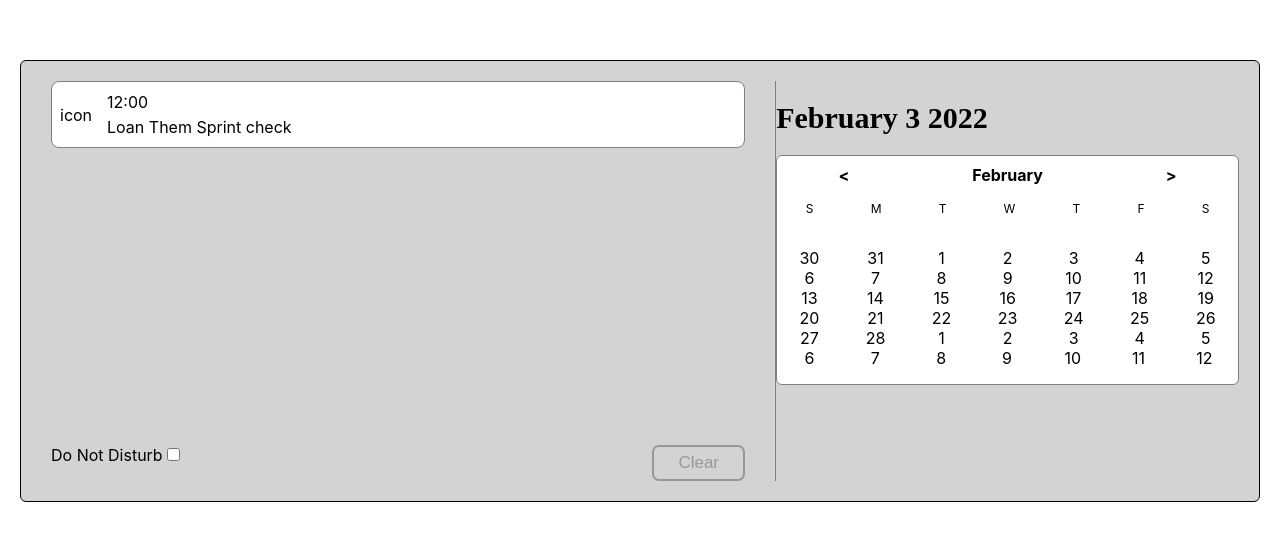
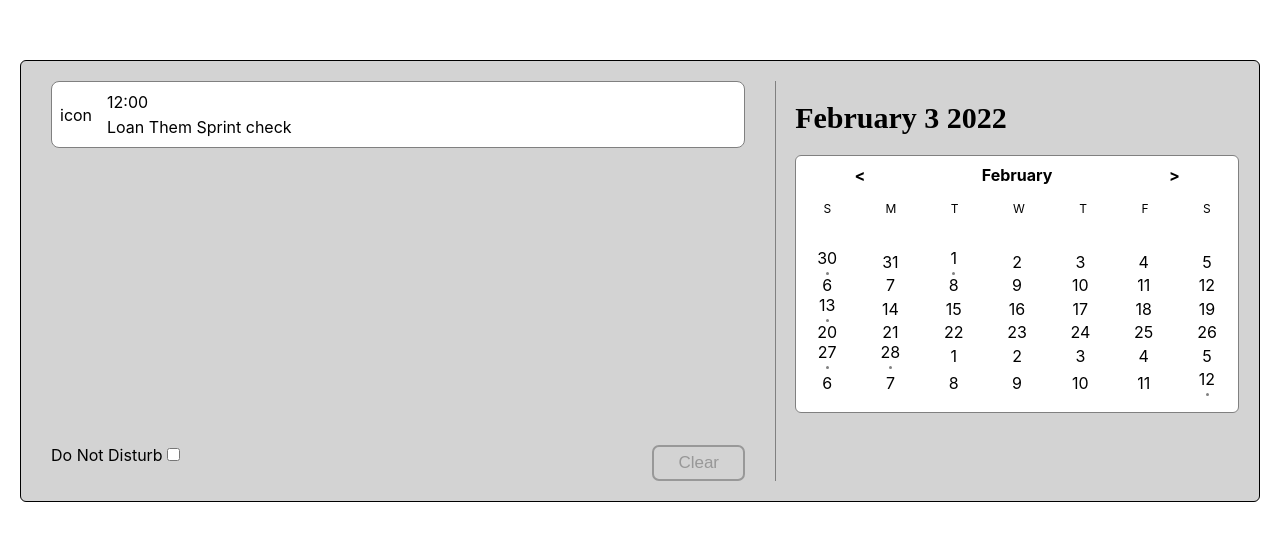
Before and after one commit to hosseiniHamid/react-learning, a React (Create React App) app: page / in a window 1280 px wide. Shown: the part 140-680 px from the top of the page. Built offline with nearby package versions, Linux system fonts and the light colour scheme.

Commit message:
event dot

```diff
--- a/src/App.css
+++ b/src/App.css
@@ -1,7 +1,7 @@
-.container{
+.container {
     margin: 200px 20px 0 20px;
     padding: 20px;
-    border:solid 1px black;
+    border: solid 1px black;
     background-color: lightgray;
     border-radius: 6px;
     display: flex;
@@ -10,7 +10,7 @@
     min-height: 400px;
 }
 
-.left-side{
+.left-side {
     padding: 0 30px 0 10px;
     border-right: 1px solid gray;
     width: 60%;
@@ -19,74 +19,80 @@
     justify-content: space-between;
 }
 
-.notification-wrapper{
+.notification-wrapper {
     display: flex;
     flex-direction: column;
 }
-.notification-item{
-    border:1px solid gray;
+
+.notification-item {
+    border: 1px solid gray;
     padding: 10px 8px;
     border-radius: 8px;
     background-color: white;
     margin-bottom: 10px;
-    display:flex;
+    display: flex;
     align-items: center;
 }
-.footer--btn{
+
+.footer--btn {
     display: flex;
     width: 93px;
     height: 36px;
     border-radius: 7px;
-    border: 2px solid ;
+    border: 2px solid;
     flex-direction: row;
     align-items: stretch;
     background-color: transparent;
 }
 
 input[value="Clear"] {
-text-align: center;
-display: flex;
-font-size: 17px;
-justify-content: center;
+    text-align: center;
+    display: flex;
+    font-size: 17px;
+    justify-content: center;
 }
 
 
-.notification__description-box{
+.notification__description-box {
     display: flex;
     flex-direction: column;
     margin-left: 15px;
     justify-content: space-between;
     min-height: 45px;
 }
-.footer{
+
+.footer {
     display: flex;
     flex-direction: row;
-    align-content: flex-start ;
+    align-content: flex-start;
     justify-content: space-between;
 }
 
-.right-side{
+.right-side {
     background-color: lightgray;
     width: 40%;
 }
 
-.right-side--header{
+.right-side--header {
     font-size: 30px;
     font-family: "Times New Roman", Times, serif;
+    margin-left: 19px;
     color: black;
 }
-.calendar{
+
+.calendar {
     display: flex;
     flex-direction: column;
     background-color: white;
     border-radius: 6px;
-    /*padding: 100px 10px 125px 50px;*/
-    justify-content: space-between;
+    margin-left: 19px;
+    justify-content: space-around;
+    align-content: space-around;
     border: 1px solid gray;
-    flex-wrap:wrap;
+    /*flex-wrap:wrap;*/
 }
 
-.calendar--header__week-day{
+.calendar--header__week-day {
     list-style-type: none;
     display: flex;
     flex-direction: row;
@@ -95,16 +101,16 @@ justify-content: center;
     background-color: white;
 }
 
-.calendar__header__week-day--day{
+.calendar__header__week-day--day {
     list-style-type: none;
     display: flex;
-    flex-direction: row;
+    flex-direction: column;
     padding: 0;
     font-size: 12px;
     justify-content: space-between;
 }
 
-.calendar__header__month{
+.calendar__header__month {
     display: flex;
     flex-direction: row;
     justify-content: space-around;
@@ -112,32 +118,48 @@ justify-content: center;
 
 }
 
-.calendar__header__month--title{
+.calendar__header__month--title {
     display: flex;
     flex-direction: row;
     justify-content: space-around;
     color: black;
 }
 
-.calendar__days{
+.calendar__days {
     display: flex;
     flex-direction: row;
     justify-content: space-between;
-    flex-wrap:wrap;
+    flex-wrap: wrap;
     padding: 0;
     list-style-type: none;
 }
 
-.calendar__header__month--right-arrow{
+.calendar__header__month--right-arrow {
 
 }
 
-calendar__header__month--left-arrow{
+calendar__header__month--left-arrow {
 }
 
-.calendar__days__day{
+.calendar__days__day {
     display: flex;
-    flex-direction: row;
+    flex-direction: column;
     justify-content: space-evenly;
     width: 14%;
+    align-items: center;
+
 }
+
+.calendar__days__day--event {
+    background-color: gray;
+    border-radius: 45px;
+    width: 3px;
+    height: 3px;
+    margin-top: 4px;
+}
+
+.disabled {
+    pointer-events: none;
+    opacity: 0.6;
+    list-style-type: none;
+}
--- a/src/App.js
+++ b/src/App.js
@@ -16,9 +16,13 @@ class App extends React.Component {
         const calendar_array = [];
         let flag = true;
         for (let day = 30; day !== 13 || flag; day++) {
-            calendar_array.push(day);
+            calendar_array.push({
+                label: day,
+                event: !!Math.floor(Math.floor(Math.random() * 100) / 80),
+                disable: (day > 28 || !flag)
+            });
             if (day === 31 || day === 28) {
-                flag =! (day === 28);
+                flag = !(day === 28);
                 day = 0;
             }
         }
@@ -74,10 +78,13 @@ class App extends React.Component {
                                 </ul>
                             </div>
                             <ul className="calendar__days">
-                                {this.days().map((day) => (
-                                    <li className="calendar__days__day">{day}</li>
+                                {this.days().map((item) => (
+                                    <li className="calendar__days__day">{item.label}
+                                        {item.flag ? <span className="disabled"></span> : false}
+                                        {item.event ?
+                                            <span className="calendar__days__day--event"/> : item.event = false}
+                                    </li>
                                 ))}
-                                <span className="calendar__days__day--event"/>
                             </ul>
                         </div>
                     </div>
```
